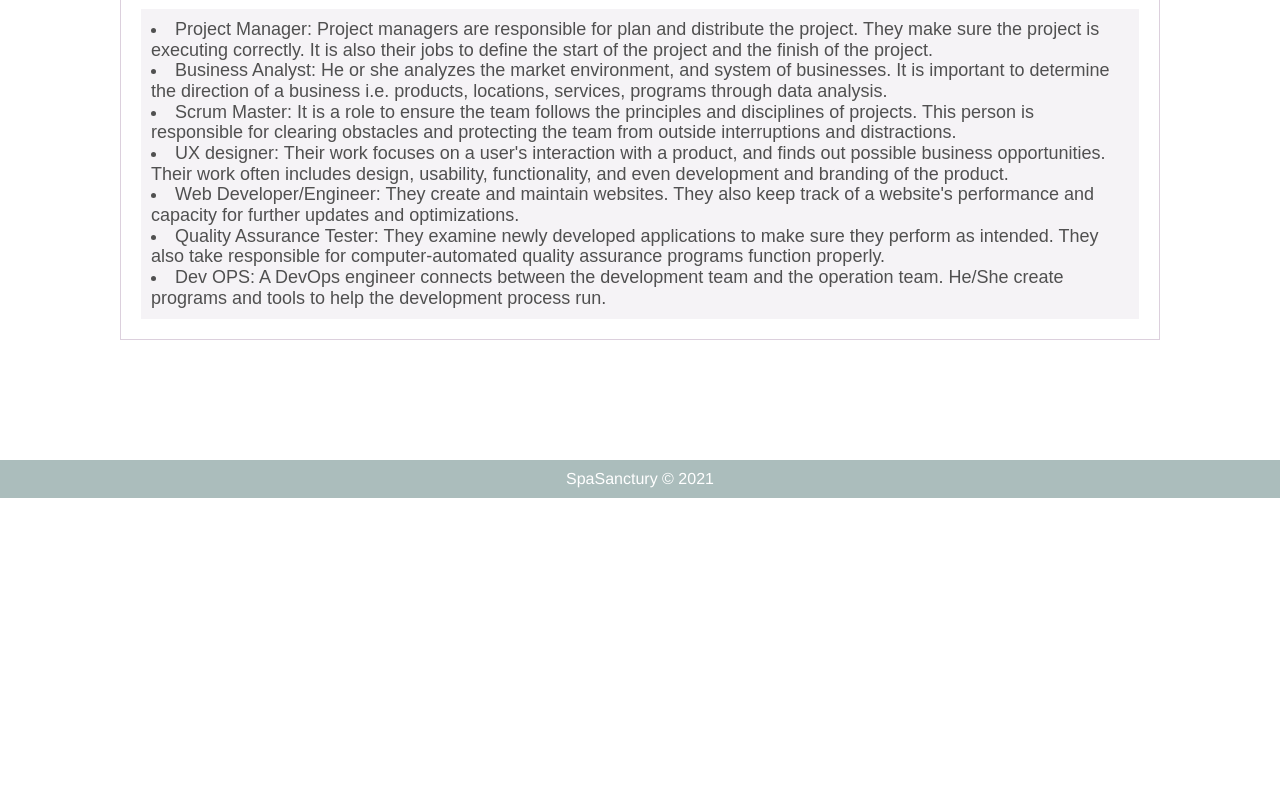
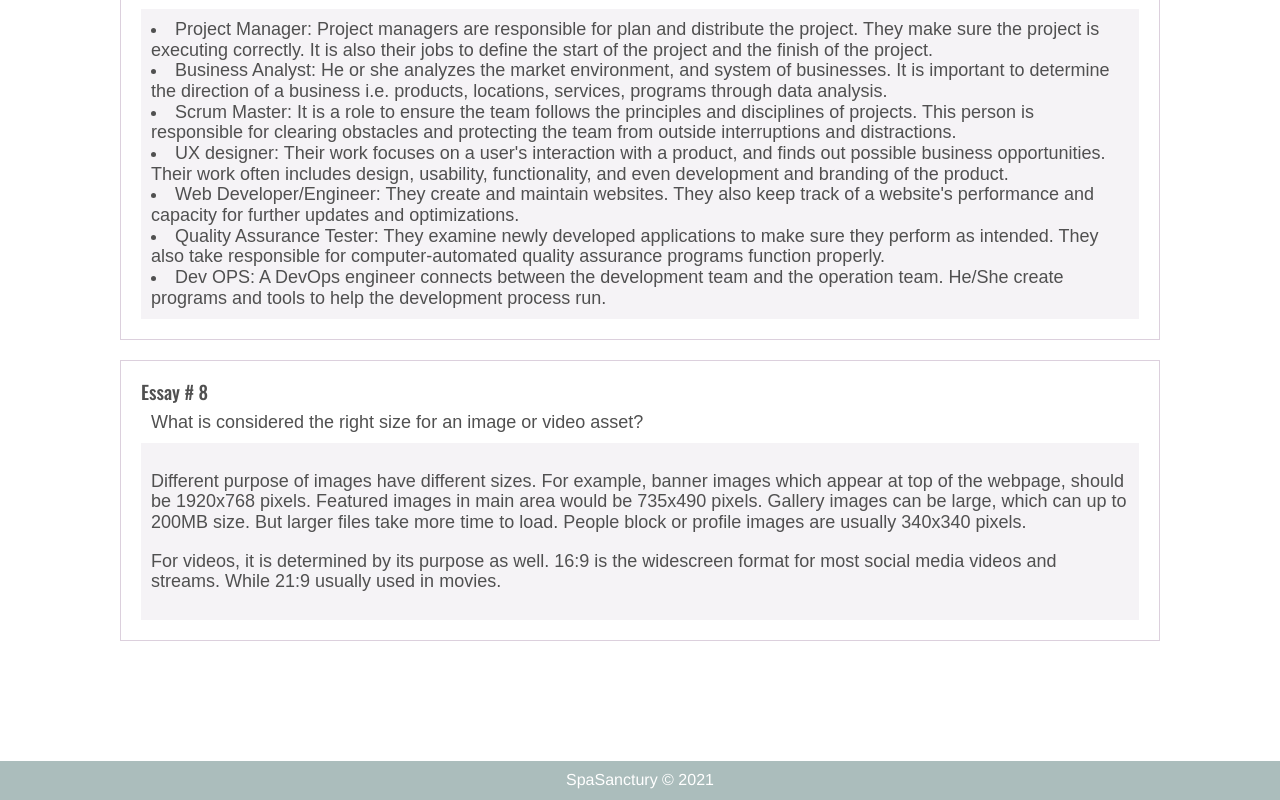
Before and after one commit to lhuan101/ucla-web1-summer21, a React (Create React App) app: page /Homework in a window 1280 px wide. Shown: the part 3666-4466 px from the top of the page. Before the commit the page ends 4164 px from the top, so only its background shows below. Built offline with nearby package versions, Linux system fonts and the light colour scheme.

Commit message:
Homework 8

```diff
--- a/src/React/Homework/Homework.jsx
+++ b/src/React/Homework/Homework.jsx
@@ -87,6 +87,13 @@ const Homework = () => {
             <li>Quality Assurance Tester: They examine newly developed applications to make sure they perform as intended. They also take responsible for computer-automated quality assurance programs function properly. </li>
             <li>Dev OPS: A DevOps engineer connects between the development team and the operation team. He/She create programs and tools to help the development process run.  </li>
         </Essay>
+        <Essay
+        number = {8}
+         question= 'What is considered the right size for an image or video asset?'
+        >
+            <p>Different purpose of images have different sizes. For example, banner images which appear at top of the webpage, should be 1920x768 pixels. Featured images in main area would be 735x490 pixels. Gallery images can be large, which can up to 200MB size. But larger files take more time to load. People block or profile images are usually 340x340 pixels. </p>
+            <p>For videos, it is determined by its purpose as well. 16:9 is the widescreen format for most social media videos and streams. While 21:9 usually used in movies.</p>
+        </Essay>
     </div>
 );
 
```
